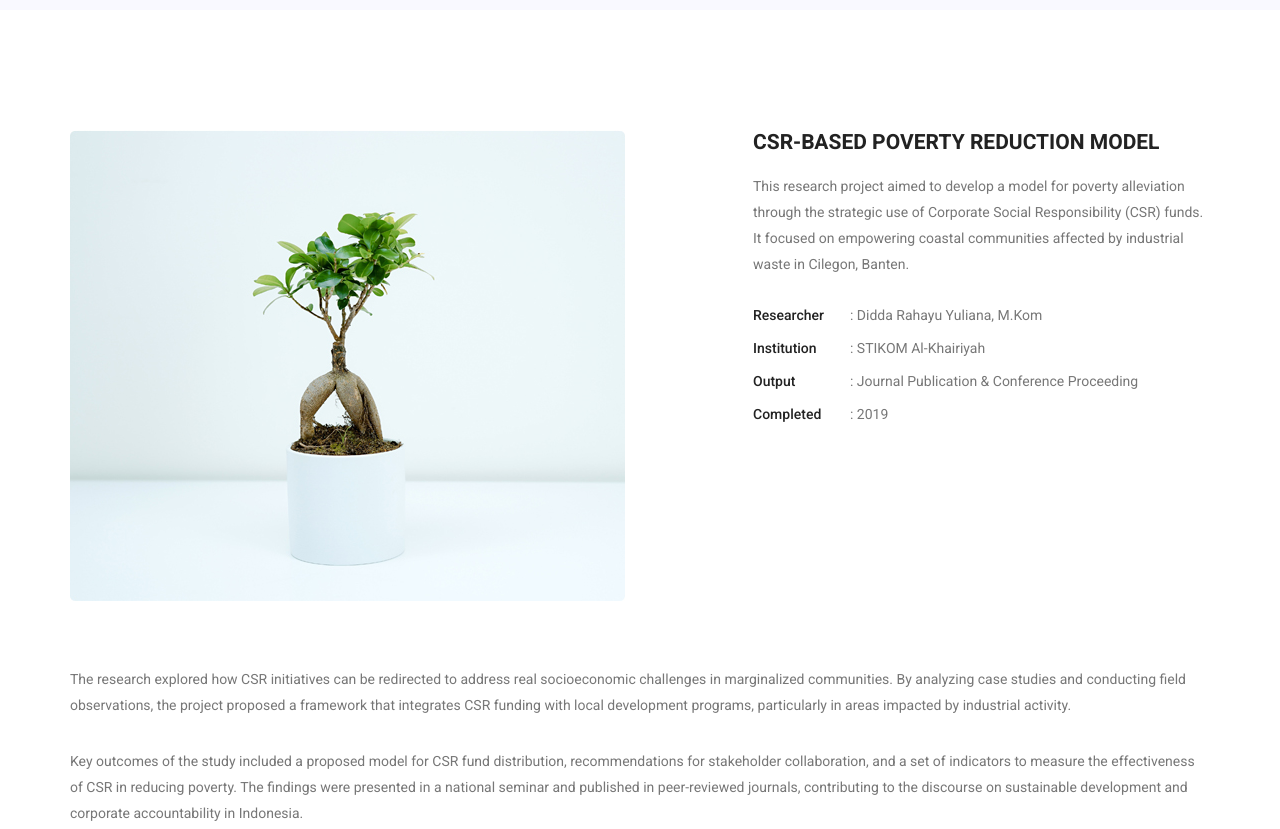
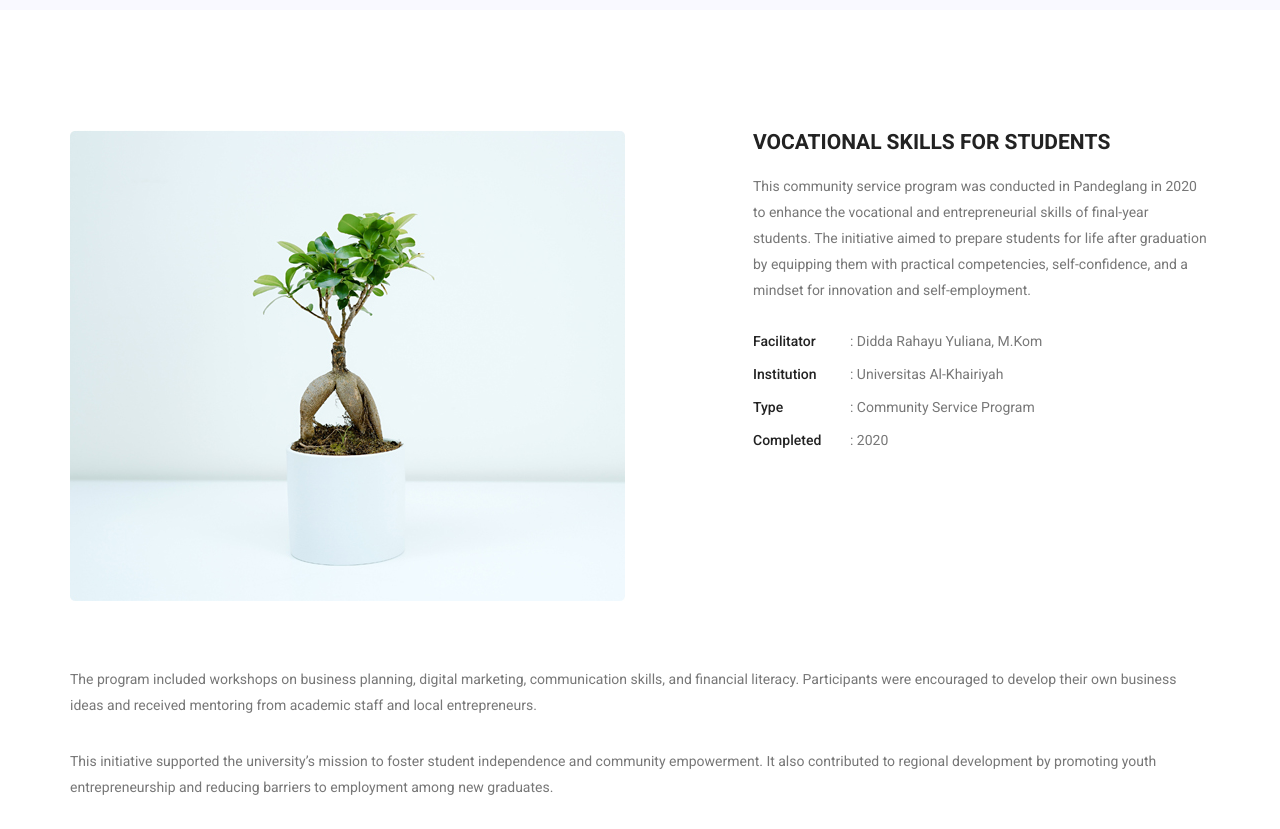
Before and after one commit to Ardhiityo/DiddaRahayuYuliana, a plain HTML site: page portfolio-details5.html in a window 1280 px wide. Shown: the part 420-1249 px from the top of the page. Drawn offline with Linux system fonts and the light colour scheme.

Commit message:
Update portfolio details: revise project titles, descriptions, and outputs for clarity and accuracy

```diff
--- a/portfolio-details5.html
+++ b/portfolio-details5.html
@@ -103,42 +103,43 @@
 				<div class="row">
 					<div class="col-md-6">
 						<div class="left_img">
-							<img class="img-fluid" src="img/gallery/portfolio_details.jpg" alt="">
+							<img class="img-fluid" src="img/gallery/portfolio_details.jpg"
+								alt="Vocational Skills for Students">
 						</div>
 					</div>
 					<div class="col-md-6">
 						<div class="portfolio_right_text">
-							<h4>CSR-Based Poverty Reduction Model</h4>
-							<p>This research project aimed to develop a model for poverty alleviation through the
-								strategic use of Corporate
-								Social Responsibility (CSR) funds. It focused on empowering coastal communities affected
-								by industrial waste
-								in Cilegon, Banten.</p>
+							<h4>Vocational Skills for Students</h4>
+							<p>This community service program was conducted in Pandeglang in 2020 to enhance the
+								vocational and
+								entrepreneurial skills of final-year students. The initiative aimed to prepare students
+								for life
+								after graduation by equipping them with practical competencies, self-confidence, and a
+								mindset for
+								innovation and self-employment.</p>
 							<ul class="list">
-								<li><span>Researcher</span>: Didda Rahayu Yuliana, M.Kom</li>
-								<li><span>Institution</span>: STIKOM Al-Khairiyah</li>
-								<li><span>Output</span>: Journal Publication & Conference Proceeding</li>
-								<li><span>Completed</span>: 2019</li>
+								<li><span>Facilitator</span>: Didda Rahayu Yuliana, M.Kom</li>
+								<li><span>Institution</span>: Universitas Al-Khairiyah</li>
+								<li><span>Type</span>: Community Service Program</li>
+								<li><span>Completed</span>: 2020</li>
 							</ul>
 						</div>
 					</div>
+				</div>
 
-				</div>
-				<p>The research explored how CSR initiatives can be redirected to address real socioeconomic challenges
-					in marginalized
-					communities. By analyzing case studies and conducting field observations, the project proposed a
-					framework that
-					integrates CSR funding with local development programs, particularly in areas impacted by industrial
-					activity.</p>
+				<p>The program included workshops on business planning, digital marketing, communication skills, and
+					financial
+					literacy. Participants were encouraged to develop their own business ideas and received mentoring
+					from academic
+					staff and local entrepreneurs.</p>
 
-				<p>Key outcomes of the study included a proposed model for CSR fund distribution, recommendations for
-					stakeholder
-					collaboration, and a set of indicators to measure the effectiveness of CSR in reducing poverty. The
-					findings were
-					presented in a national seminar and published in peer-reviewed journals, contributing to the
-					discourse on
-					sustainable development and corporate accountability in Indonesia.</p>
+				<p>This initiative supported the university’s mission to foster student independence and community
+					empowerment. It
+					also contributed to regional development by promoting youth entrepreneurship and reducing barriers
+					to employment
+					among new graduates.</p>
 			</div>
+
 		</div>
 	</section>
 	<!--================End Portfolio Details Area =================-->
```
Also changed, not shown: index.html (+1 -1 lines), portfolio-details3.html (+20 -23 lines), portfolio-details4.html (+26 -24 lines), portfolio-details6.html (+25 -23 lines).
